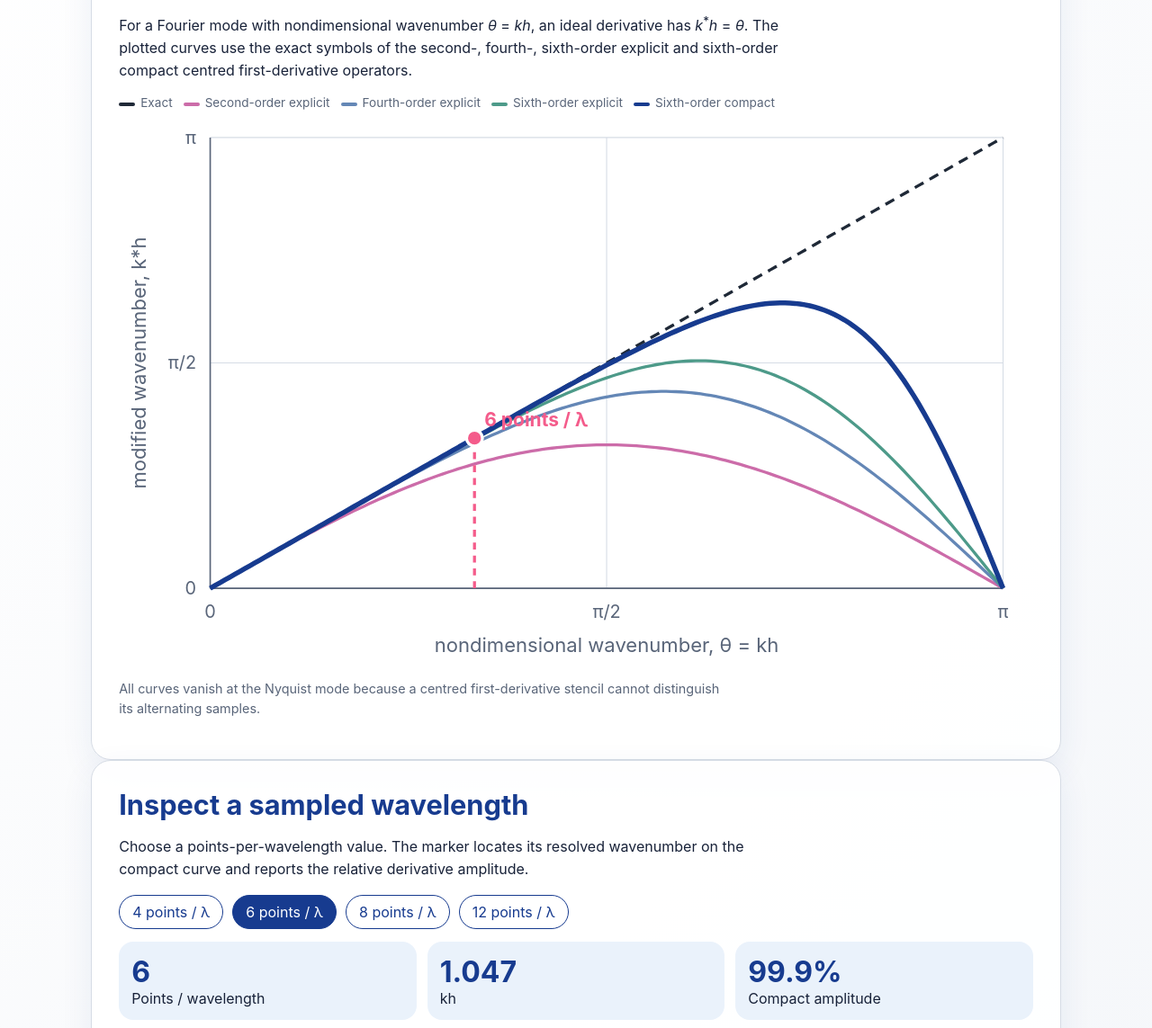
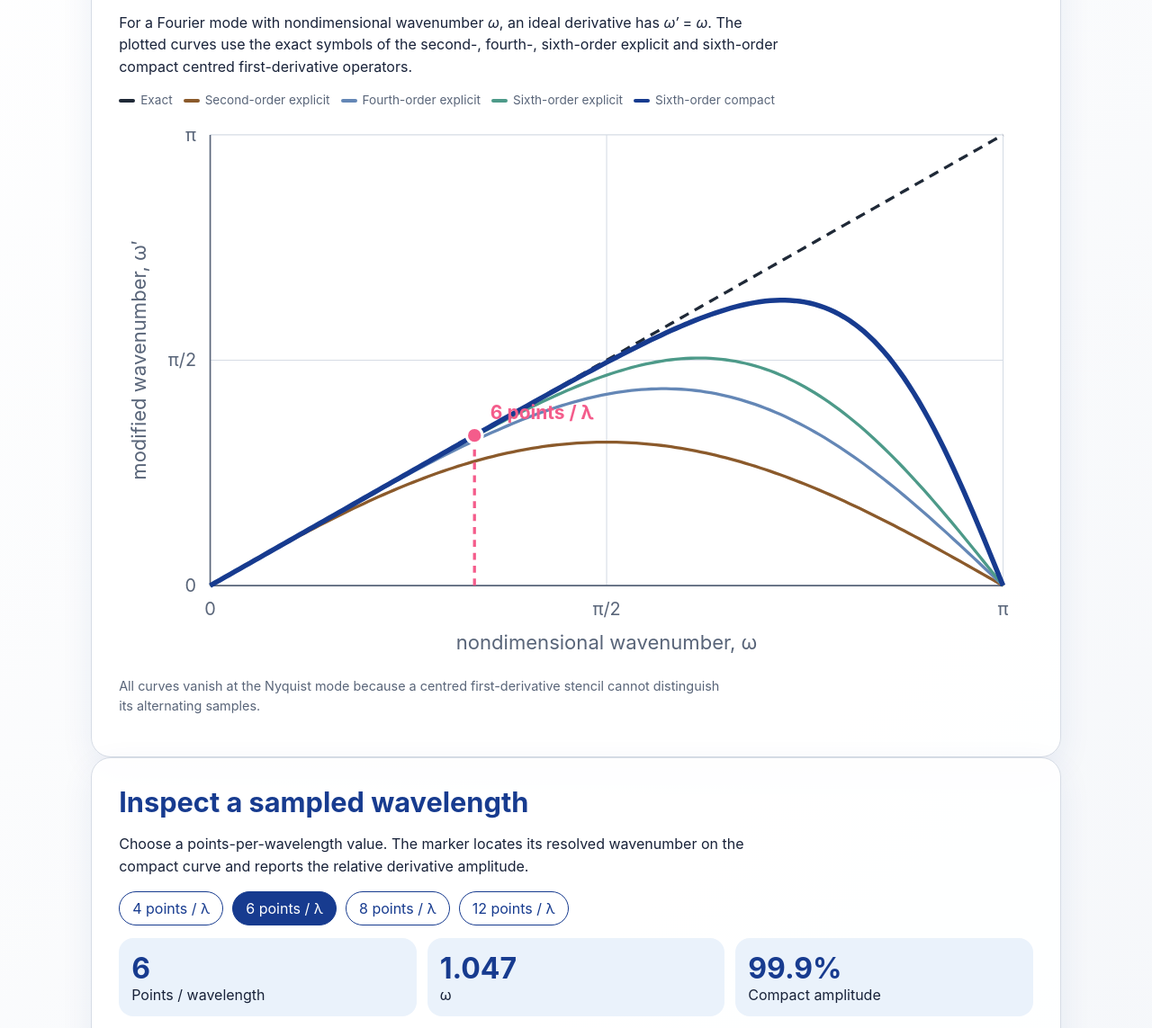
Before and after one commit to zeyveli/iac-2026-iposter, a website: page pages/compact/index.html in a window 1280 px wide. Shown: the part 321-1464 px from the top of the page at 90% size. Drawn offline with Linux system fonts and the light colour scheme.

Commit message:
Update compact chart notation and label

```diff
--- a/pages/compact/index.html
+++ b/pages/compact/index.html
@@ -24,10 +24,10 @@
 
       <section class="card" aria-labelledby="comparison-title">
         <h2 id="comparison-title">Modified wavenumber comparison</h2>
-        <p>For a Fourier mode with nondimensional wavenumber <i>θ</i> = <i>kh</i>, an ideal derivative has <i>k</i><sup>*</sup><i>h</i> = <i>θ</i>. The plotted curves use the exact symbols of the second-, fourth-, sixth-order explicit and sixth-order compact centred first-derivative operators.</p>
+        <p>For a Fourier mode with nondimensional wavenumber <i>ω</i>, an ideal derivative has <i>ω′</i> = <i>ω</i>. The plotted curves use the exact symbols of the second-, fourth-, sixth-order explicit and sixth-order compact centred first-derivative operators.</p>
         <div class="legend" aria-label="Curve legend">
           <span style="--swatch:#1f2937">Exact</span>
-          <span style="--swatch:#cc6ca9">Second-order explicit</span>
+          <span style="--swatch:#8b5a2b">Second-order explicit</span>
           <span style="--swatch:#6487b6">Fourth-order explicit</span>
           <span style="--swatch:#4d9a89">Sixth-order explicit</span>
           <span style="--swatch:#173b8f">Sixth-order compact</span>
@@ -54,7 +54,7 @@
       import { linePath, makeSvg, setPressed, svgEl } from "../../assets/js/common.js";
 
       const palette = {
-        exact: "#1f2937", second: "#cc6ca9", fourth: "#6487b6",
+        exact: "#1f2937", second: "#8b5a2b", fourth: "#6487b6",
         sixth: "#4d9a89", compact: "#173b8f"
       };
       const chart = document.querySelector("#resolution-chart");
@@ -97,8 +97,8 @@
           svg.append(svgEl("text", { class: "tick", x: x(value), y: margin.top + height + 30, "text-anchor": "middle" }, label));
           svg.append(svgEl("text", { class: "tick", x: margin.left - 14, y: y(value) + 6, "text-anchor": "end" }, label));
         });
-        svg.append(svgEl("text", { class: "axis-label", x: margin.left + width / 2, y: 546, "text-anchor": "middle" }, "nondimensional wavenumber, θ = kh"));
-        svg.append(svgEl("text", { class: "axis-label", transform: `translate(27 ${margin.top + height / 2}) rotate(-90)`, "text-anchor": "middle" }, "modified wavenumber, k*h"));
+        svg.append(svgEl("text", { class: "axis-label", x: margin.left + width / 2, y: 546, "text-anchor": "middle" }, "nondimensional wavenumber, ω"));
+        svg.append(svgEl("text", { class: "axis-label", transform: `translate(27 ${margin.top + height / 2}) rotate(-90)`, "text-anchor": "middle" }, "modified wavenumber, ω′"));
 
         Object.entries(modifiedWavenumber).forEach(([name, fn]) => {
           const values = Array.from({ length: 161 }, (_, index) => {
@@ -116,7 +116,7 @@
         const kStar = compactModifiedWavenumber(theta);
         svg.append(svgEl("line", { x1: x(theta), x2: x(theta), y1: y(0), y2: y(kStar), stroke: "#f45c8b", "stroke-width": 3, "stroke-dasharray": "7 6" }));
         svg.append(svgEl("circle", { cx: x(theta), cy: y(kStar), r: 8, fill: "#f45c8b", stroke: "white", "stroke-width": 3 }));
-        svg.append(svgEl("text", { x: x(theta) + 10, y: y(kStar) - 12, fill: "#f45c8b", "font-size": 19, "font-weight": 700 }, `${pointsPerWavelength} points / λ`));
+        svg.append(svgEl("text", { x: x(theta) + 16, y: y(kStar) - 16, fill: "#f45c8b", "font-size": 19, "font-weight": 700, "text-anchor": "start" }, `${pointsPerWavelength} points / λ`));
       }
 
       function update() {
@@ -125,7 +125,7 @@
         const ratio = (compact / theta) * 100;
         output.replaceChildren(
           metric("Points / wavelength", pointsPerWavelength.toString()),
-          metric("kh", theta.toFixed(3)),
+          metric("ω", theta.toFixed(3)),
           metric("Compact amplitude", `${ratio.toFixed(1)}%`)
         );
         drawChart();
```
